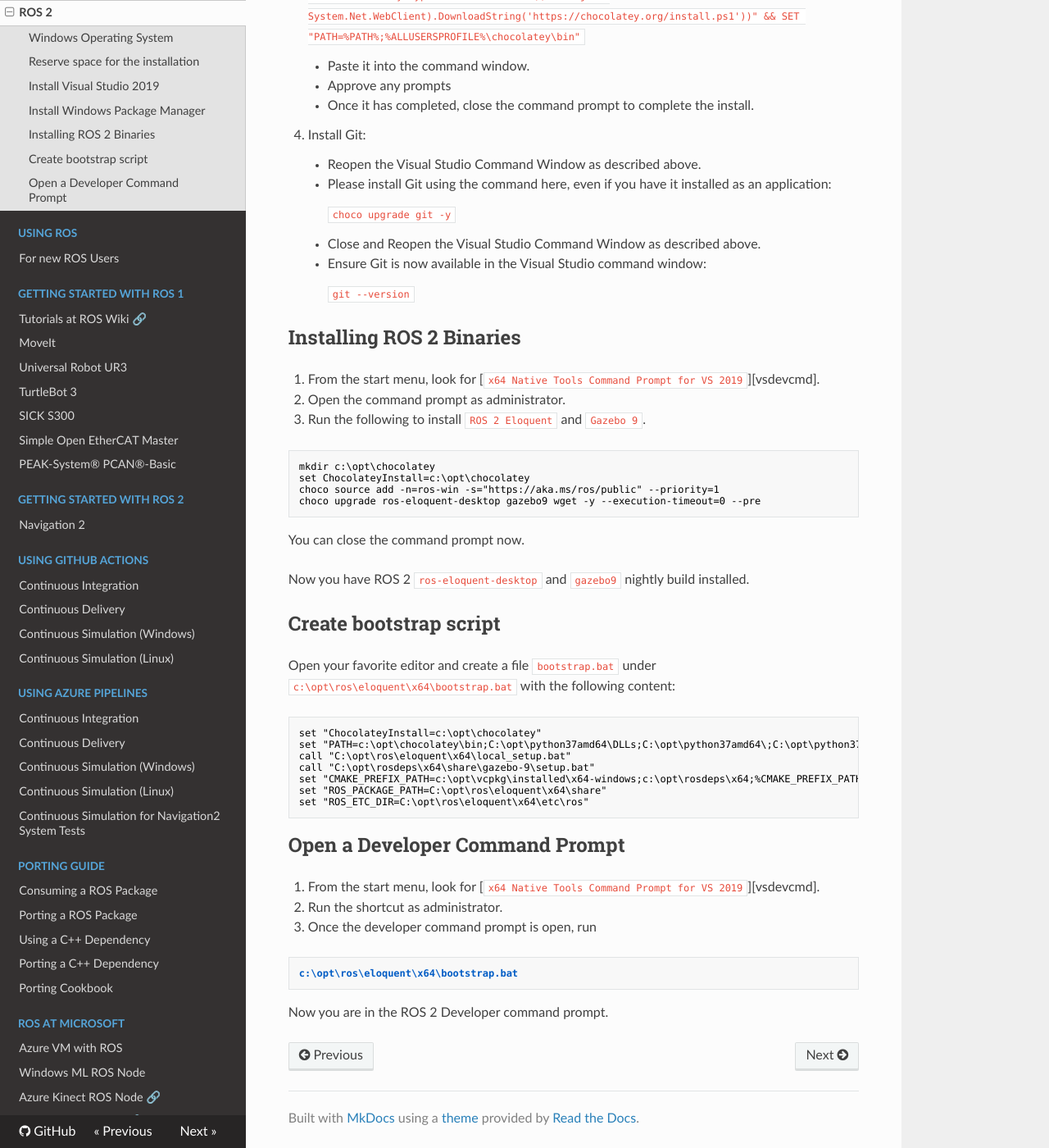
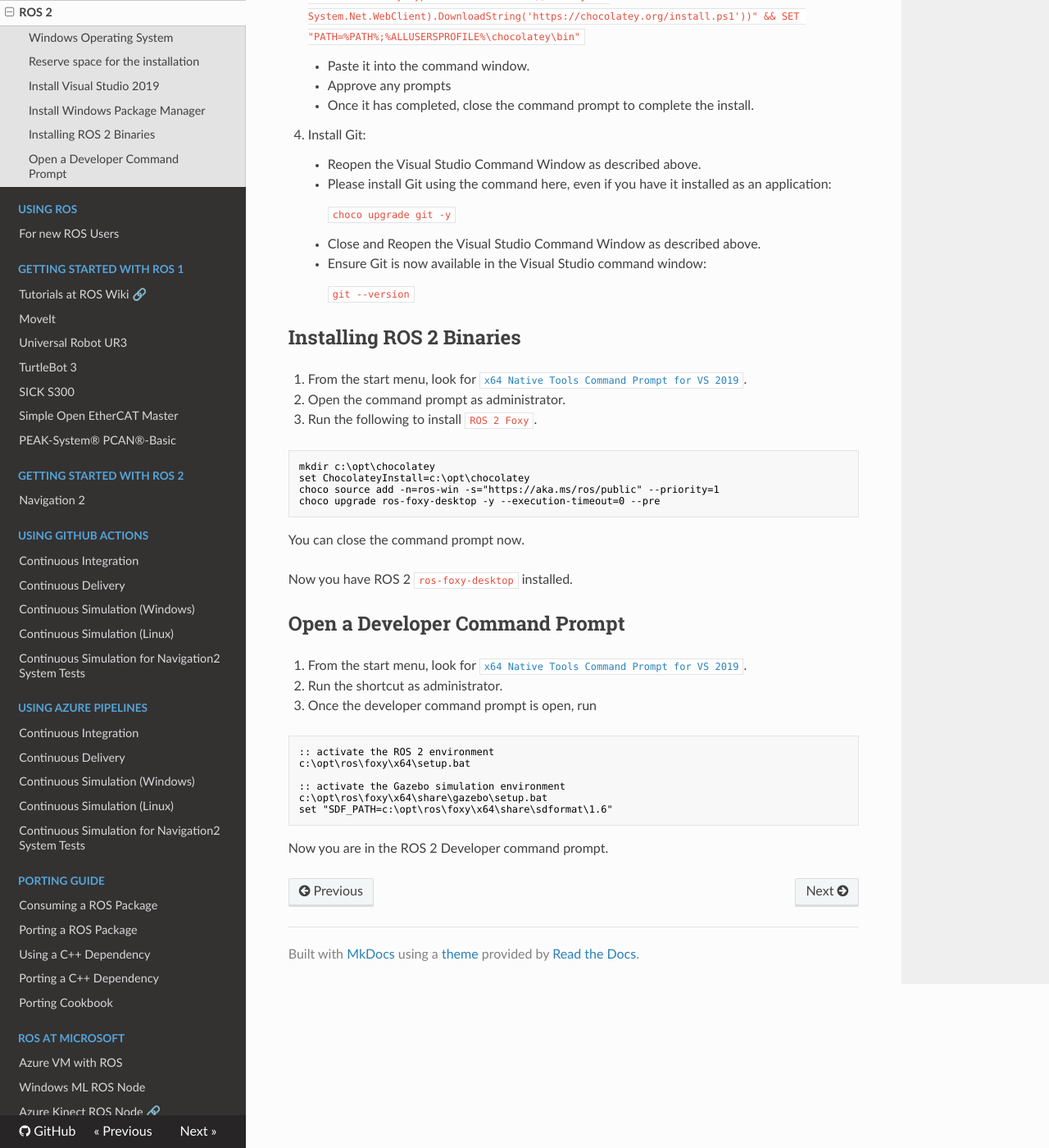
Before and after one commit to ms-iot/ROSOnWindows, an MkDocs documentation site: the page built from docs/GettingStarted/SetupRos2.md, in a window 1280 px wide and 1400 px high, scrolled down 1075 px. Shown: the whole window at 82% size. Built offline with MkDocs 1.6.1, drawn with Linux system fonts in a browser that asks for light colours; nearby versions of some CDN libraries.

Commit message:
Adding GitHub Nav2 System Tests.

````diff
--- a/docs/GettingStarted/SetupRos2.md
+++ b/docs/GettingStarted/SetupRos2.md
@@ -61,32 +61,18 @@
 
 1. From the start menu, look for [`x64 Native Tools Command Prompt for VS 2019`][vsdevcmd].
 2. Open the command prompt as administrator.
-3. Run the following to install `ROS 2 Eloquent` and `Gazebo 9`.
+3. Run the following to install `ROS 2 Foxy`.
 
 ```Batchfile
 mkdir c:\opt\chocolatey
 set ChocolateyInstall=c:\opt\chocolatey
 choco source add -n=ros-win -s="https://aka.ms/ros/public" --priority=1
-choco upgrade ros-eloquent-desktop gazebo9 wget -y --execution-timeout=0 --pre
+choco upgrade ros-foxy-desktop -y --execution-timeout=0 --pre
 ```
 
 You can close the command prompt now.
 
-Now you have ROS 2 `ros-eloquent-desktop` and `gazebo9` nightly build installed.
-
-## Create bootstrap script
-
-Open your favorite editor and create a file `bootstrap.bat` under `c:\opt\ros\eloquent\x64\bootstrap.bat` with the following content:
-
-```Batchfile
-set "ChocolateyInstall=c:\opt\chocolatey"
-set "PATH=c:\opt\chocolatey\bin;C:\opt\python37amd64\DLLs;C:\opt\python37amd64\;C:\opt\python37amd64\Scripts;c:\opt\vcpkg\installed\x64-windows\bin;c:\opt\vcpkg;c:\opt\rosdeps\x64\bin;C:\opt\rosdeps\x64\lib;C:\opt\rosdeps\x64\tools\protobuf;%PATH%"
-call "C:\opt\ros\eloquent\x64\local_setup.bat"
-call "C:\opt\rosdeps\x64\share\gazebo-9\setup.bat"
-set "CMAKE_PREFIX_PATH=c:\opt\vcpkg\installed\x64-windows;c:\opt\rosdeps\x64;%CMAKE_PREFIX_PATH%"
-set "ROS_PACKAGE_PATH=C:\opt\ros\eloquent\x64\share"
-set "ROS_ETC_DIR=C:\opt\ros\eloquent\x64\etc\ros"
-```
+Now you have ROS 2 `ros-foxy-desktop` installed.
 
 ## Open a Developer Command Prompt
 
@@ -94,8 +80,15 @@
 2. Run the shortcut as administrator.
 3. Once the developer command prompt is open, run
 
-```
-c:\opt\ros\eloquent\x64\bootstrap.bat
+```Batchfile
+:: activate the ROS 2 environment
+c:\opt\ros\foxy\x64\setup.bat
+
+:: activate the Gazebo simulation environment
+c:\opt\ros\foxy\x64\share\gazebo\setup.bat
+set "SDF_PATH=c:\opt\ros\foxy\x64\share\sdformat\1.6"
 ```
 
 Now you are in the ROS 2 Developer command prompt.
+
+[vsdevcmd]: https://docs.microsoft.com/en-us/dotnet/framework/tools/developer-command-prompt-for-vs
--- a/mkdocs.yml
+++ b/mkdocs.yml
@@ -25,6 +25,7 @@
         - Continuous Delivery: GettingStarted/GithubSetupCD.md
         - Continuous Simulation (Windows): GettingStarted/GithubSetupCS_Windows.md
         - Continuous Simulation (Linux): GettingStarted/GithubSetupCS_Linux.md
+        - Continuous Simulation for Navigation2 System Tests: GettingStarted/GithubSetupCS_Windows_Nav2.md
     - Using Azure Pipelines:
         - Continuous Integration: GettingStarted/AzureSetupCI.md
         - Continuous Delivery: GettingStarted/AzureSetupCD.md
````
Also changed, not shown: docs/GettingStarted/GithubSetupCS_Windows_Nav2.md (added, +168 -0 lines), docs/ros2/nav2.md (+11 -44 lines), docs/ros2/system_tests.md (+8 -30 lines), 1 other file.
